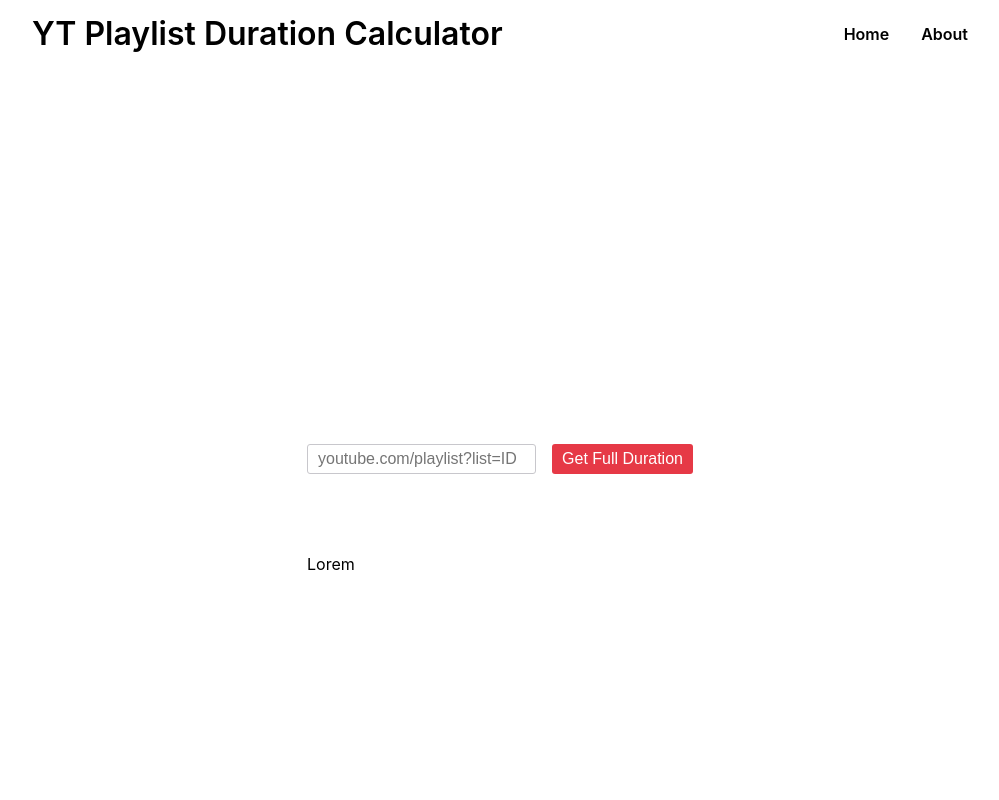
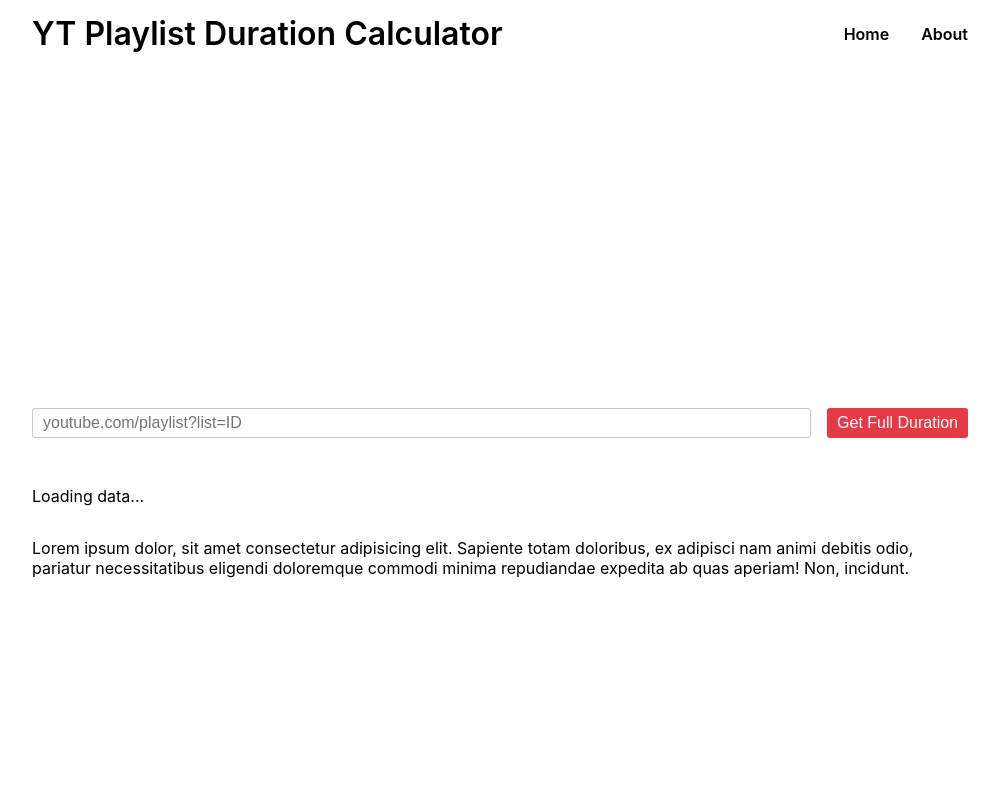
Before and after one commit to ccna35/youtube-playlist-duration-calculator, a Next.js app in the folder client/: page / in a window 1280 px wide. Shown: the top 800 px of the page, without its empty margins (140-1139 px from the left). Built offline with nearby package versions, Linux system fonts and the light colour scheme.

Commit message:
"it's finally working"

```diff
--- /dev/null
+++ b/client/components/Layout.js
@@ -0,0 +1,18 @@
+import Head from "next/head";
+import Image from "next/image";
+import Link from "next/link";
+import styles from "../styles/Home.module.css";
+import Navbar from "./Navbar";
+import Footer from "./Footer";
+
+const Layout = ({ children }) => {
+  return (
+    <div className="content">
+      <Navbar />
+      {children}
+      <Footer />
+    </div>
+  );
+};
+
+export default Layout;
--- a/client/pages/_app.js
+++ b/client/pages/_app.js
@@ -1,7 +1,12 @@
-import '../styles/globals.css'
+import Layout from "../components/Layout";
+import "../styles/globals.css";
 
 function MyApp({ Component, pageProps }) {
-  return <Component {...pageProps} />
+  return (
+    <Layout>
+      <Component {...pageProps} />
+    </Layout>
+  );
 }
 
-export default MyApp
+export default MyApp;
--- a/client/pages/about.js
+++ b/client/pages/about.js
@@ -13,11 +13,9 @@
         <link rel="icon" href="/favicon.ico" />
         <title>YouTube Playlist Duration Calculator</title>
       </Head>
-      <Navbar />
       <main className={styles.main}>
         <h2>About page</h2>
       </main>
-      <Footer />
     </>
   );
 };
--- a/client/pages/index.js
+++ b/client/pages/index.js
@@ -3,8 +3,23 @@
 import Navbar from "../components/Navbar";
 import Footer from "../components/Footer";
 import styles from "../styles/Home.module.css";
+import { useState } from "react";
 
 export default function Home() {
+  const [playlistID, setPlaylistID] = useState("");
+  const [data, setData] = useState({});
+  const [loading, setLoading] = useState(true);
+
+  const getPlaylistDuration = async (e) => {
+    e.preventDefault();
+    setData({});
+    const res = await fetch(`http://localhost:8080/${playlistID}`);
+    const json = await res.json();
+    setData(json);
+    setPlaylistID("");
+    setLoading(false);
+  };
+
   return (
     <>
       <Head>
@@ -13,17 +28,42 @@
         <link rel="icon" href="/favicon.ico" />
         <title>YouTube Playlist Duration Calculator</title>
       </Head>
-      <Navbar />
       <main className={styles.main}>
         <div className={styles.container}>
-          <div className={styles.form}>
-            <input type="text" placeholder="youtube.com/playlist?list=ID" />
-            <button type="button">Get Full Duration</button>
+          <form
+            className={styles.form}
+            onSubmit={(e) => getPlaylistDuration(e)}
+          >
+            <input
+              type="text"
+              placeholder="youtube.com/playlist?list=ID"
+              onChange={(e) => {
+                setPlaylistID(e.target.value);
+              }}
+              value={playlistID}
+            />
+            <input type="submit" value="Get Full Duration" />
+          </form>
+          <div className={styles.playlistData}>
+            {loading ? (
+              "Loading data..."
+            ) : (
+              <div>
+                {data.days !== 0 && <p>Days: {data.days}</p>}
+                <p> Hours: {data.hours}</p>
+                <p> Minutes: {data.minutes}</p>
+                <p> Seconds: {data.seconds}</p>
+              </div>
+            )}
           </div>
-          <div>Lorem</div>
+          <div>
+            Lorem ipsum dolor, sit amet consectetur adipisicing elit. Sapiente
+            totam doloribus, ex adipisci nam animi debitis odio, pariatur
+            necessitatibus eligendi doloremque commodi minima repudiandae
+            expedita ab quas aperiam! Non, incidunt.
+          </div>
         </div>
       </main>
-      <Footer />
     </>
   );
 }
--- a/client/styles/Home.module.css
+++ b/client/styles/Home.module.css
@@ -113,7 +113,7 @@
 
 .form {
   width: 100%;
-  margin: 5rem 0;
+  margin: 3rem 0;
   display: flex;
   justify-content: space-between;
   gap: 1rem;
@@ -127,7 +127,7 @@
   font-size: 1rem;
 }
 
-.form input {
+.form input:not(:last-child) {
   flex-grow: 1;
   outline: none;
   border: 1px solid #c8c7cc;
@@ -135,22 +135,22 @@
   transition: box-shadow 0.5s;
 }
 
-.form input:focus {
+.form input:not(:last-child):focus {
   box-shadow: 0px 0px 3px 0px #98989d;
 }
 
-.form input:hover {
+.form input:not(:last-child):hover {
   box-shadow: 0px 0px 3px 0px #98989d;
 }
 
-.form button {
+.form input[type="submit"] {
   background-color: #e63946;
   color: white;
   cursor: pointer;
   transition: background-color 0.5s;
 }
 
-.form button:hover {
+.form input[type="submit"]:hover {
   background-color: #db222a;
 }
 
@@ -176,6 +176,23 @@
   margin-left: 2rem;
 }
 
+.btn {
+  padding: 7px 14px;
+  background-color: #db222a;
+  border-radius: 5px;
+  font-weight: 500;
+  color: white;
+  transition: background-color 0.5s;
+}
+
+.btn:hover {
+  background-color: #e63946;
+}
+
+.playlistData {
+  margin-bottom: 2rem;
+}
+
 @media (max-width: 600px) {
   .grid {
     width: 100%;
--- /dev/null
+++ b/client/styles/NotFound.module.css
@@ -0,0 +1,4 @@
+.not_found {
+  min-height: 100vh;
+  color: #333;
+}
```
Also changed, not shown: client/pages/404.js (added, +36 -0 lines), 1 other file (tests, documents, lock files or other folders).
